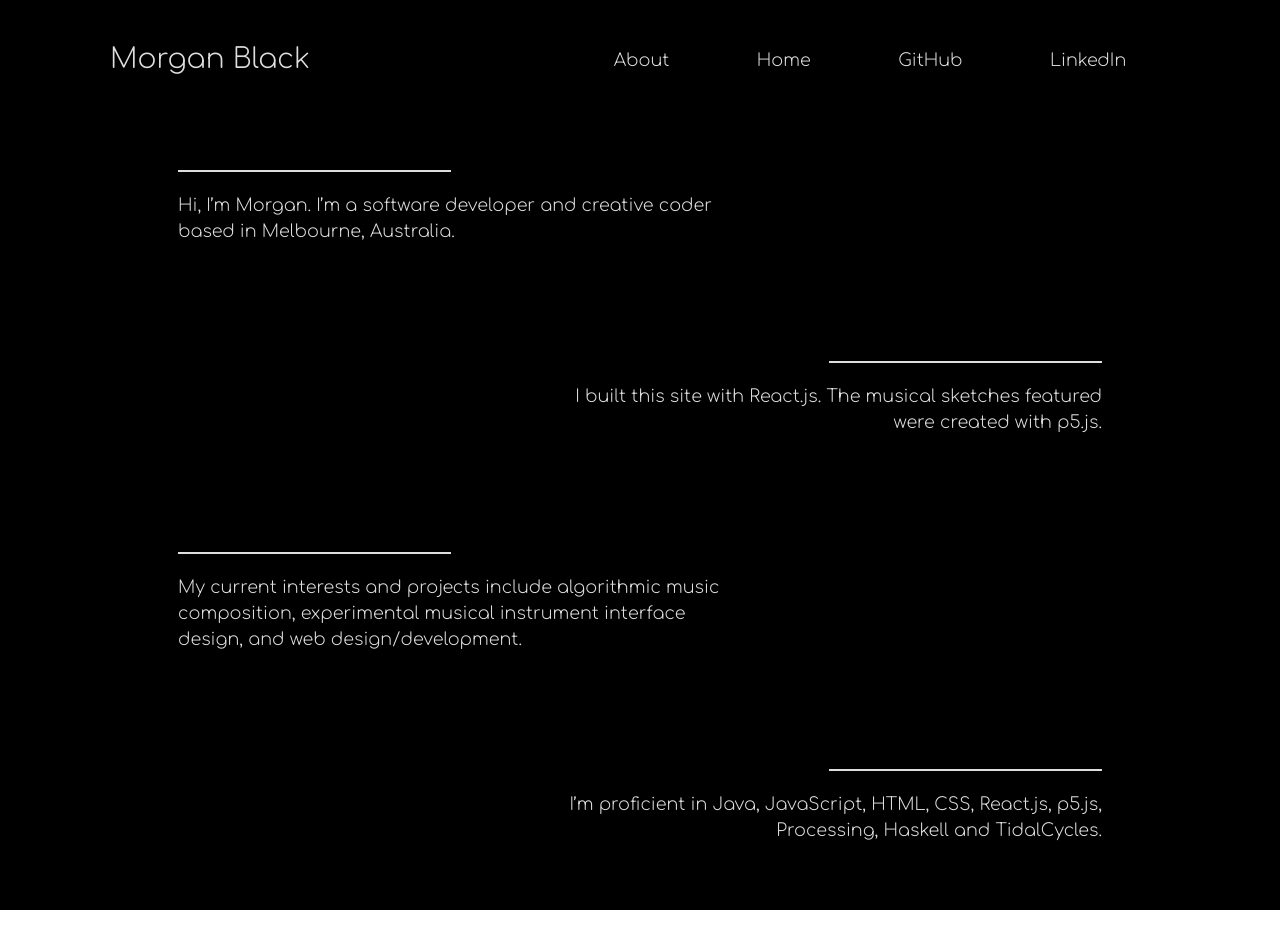
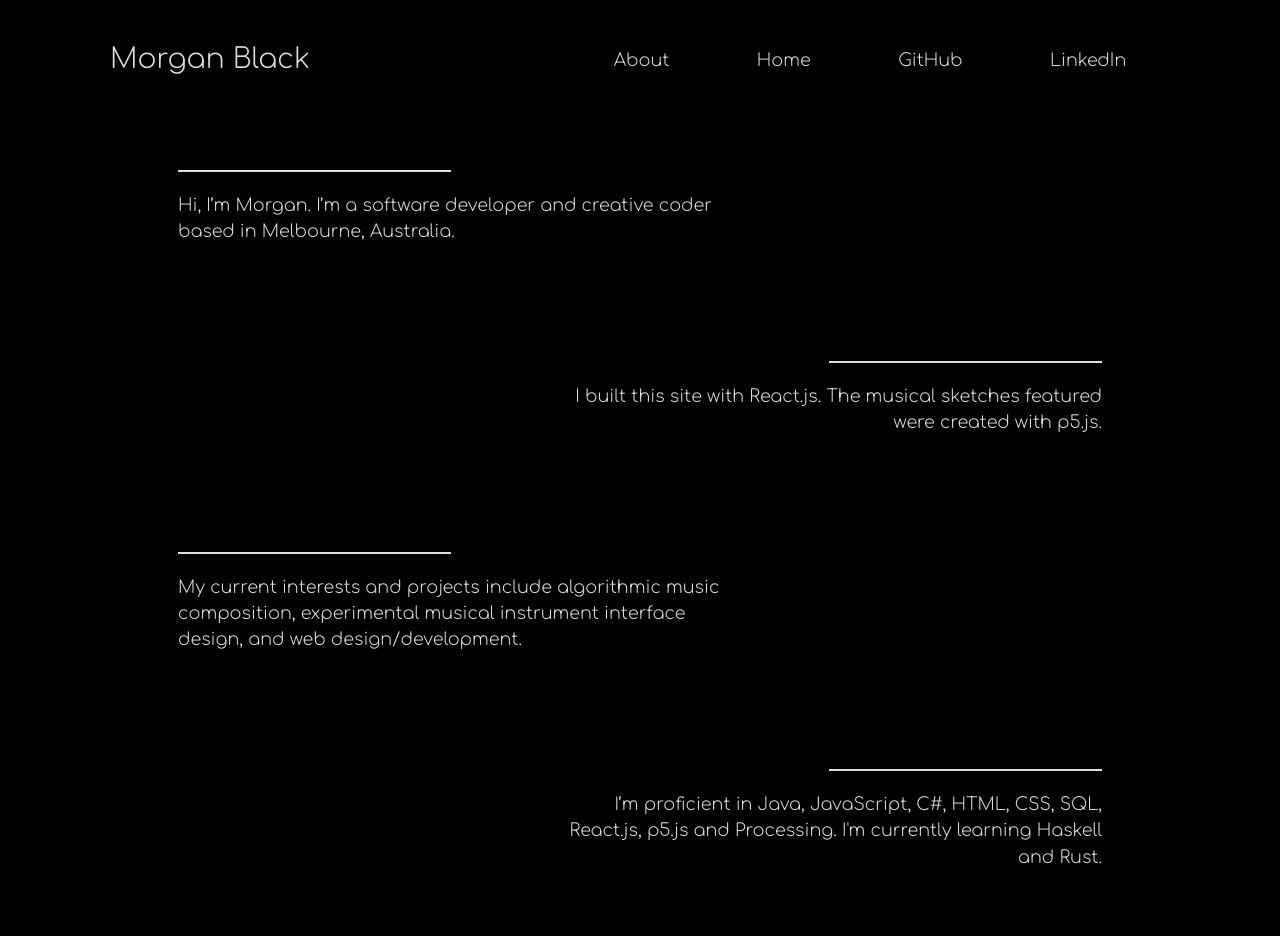
Before and after one commit to m-m-black/portfolio, a React (Create React App) app: page /portfolio/about in a window 1280 px wide. Before the commit the page ends 910 px from the top, so only its background shows below. Built offline with nearby package versions, Linux system fonts and the light colour scheme.

Commit message:
Updated About content

```diff
--- a/src/About.js
+++ b/src/About.js
@@ -18,7 +18,7 @@ class About extends React.Component {
 					alignment="left"
 				/>
 				<AboutFragment
-					text="I’m proficient in Java, JavaScript, HTML, CSS, React.js, p5.js, Processing, Haskell and TidalCycles."
+					text="I’m proficient in Java, JavaScript, C#, HTML, CSS, SQL, React.js, p5.js and Processing. I'm currently learning Haskell and Rust."
 					alignment="right"
 				/>
 			</div>
```
